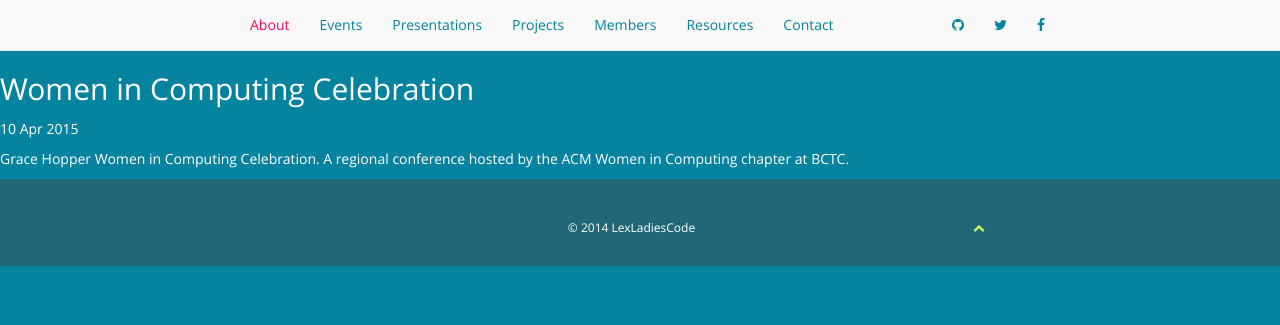
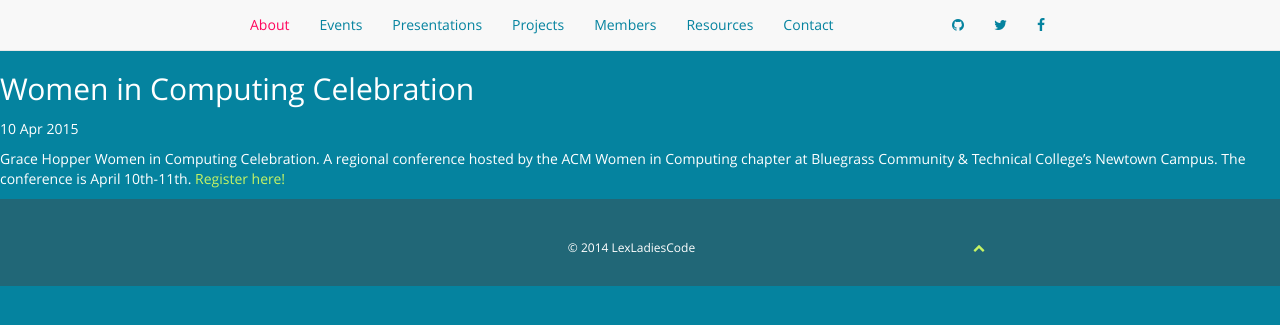
Before and after one commit to LexLadiesCode/LexLadiesCode.github.io, a Jekyll site: the page built from events/_posts/2015-04-10-kycc-wic.md, in a window 1280 px wide. Shown: the top 325 px of the page. Built offline with Jekyll 4.4.1, drawn with Linux system fonts in a browser that asks for light colours; nearby versions of some CDN libraries.

Commit message:
enhanced description

```diff
--- a/events/_posts/2015-04-10-kycc-wic.md
+++ b/events/_posts/2015-04-10-kycc-wic.md
@@ -7,4 +7,4 @@ location: 38.061296, -84.499932
 location-title: BCTC
 ---
 
-Grace Hopper Women in Computing Celebration. A regional conference hosted by the ACM Women in Computing chapter at BCTC.
+Grace Hopper Women in Computing Celebration. A regional conference hosted by the ACM Women in Computing chapter at Bluegrass Community & Technical College's Newtown Campus. The conference is April 10th-11th. [Register here!](http://kycc-wic.com)
```
